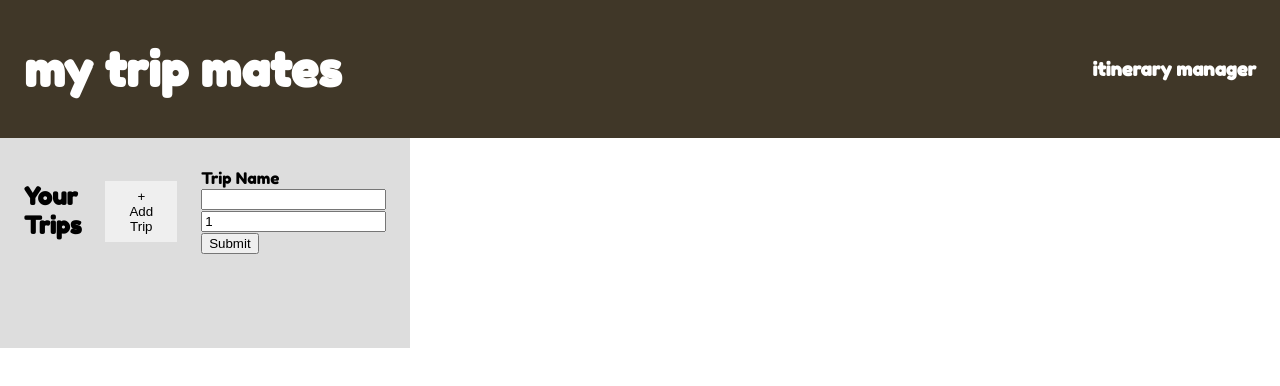
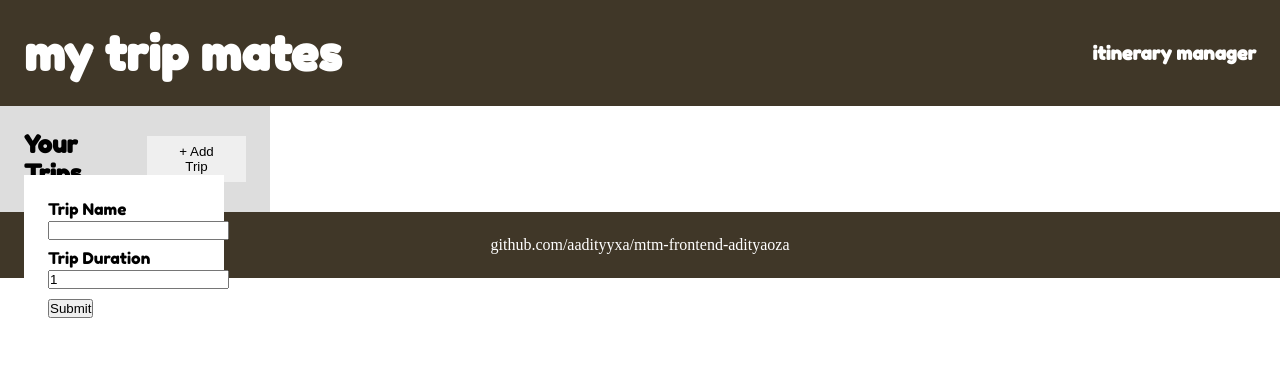
Before and after one commit to aadityyxa/mtm-frontend-adityaoza, a React (Vite) app: page / in a window 1280 px wide. Both pictures are taken after a click on the button "+ Add Trip". Shown: the top 386 px of the page. Built offline with nearby package versions, Linux system fonts and the light colour scheme.

Commit message:
before removing days functionality

```diff
--- a/src/App.css
+++ b/src/App.css
@@ -1,17 +1,14 @@
-#root {
-  width:100%;
-  min-height:100%;
+
+body{
+  height:100%;
   margin:0;
   padding:0;
-
-
 }
 
-body{
-  width:100%;
-  min-height:100%;
-  margin:0 auto;
+*{
+  margin:0;
   padding:0;
+  box-sizing:border-box;
 }
 
 @font-face {
@@ -22,8 +19,8 @@ body{
 .homepage{
   height:100%;
   width:100%;
-  display:grid;
-  grid-template-columns: 1fr 3fr;
+  display:flex;
+  flex-direction:column;
 
 
 }
@@ -40,6 +37,17 @@ h1{
   align-items: center;
   background:#403728;
   color:white;
-  padding:8px 24px;
+  padding:24px 24px;
 
 }
+
+footer{
+  grid-column:1/3;
+  padding:24px;
+  display:flex;
+  justify-content: center;
+  align-items: center;
+  background:#403728;
+  color:white;
+  width:100%;
+}
--- a/src/App.jsx
+++ b/src/App.jsx
@@ -13,6 +13,8 @@ export default function App() {
 
       <CentralPortion />
 
+      <footer>github.com/aadityyxa/mtm-frontend-adityaoza</footer>
+
     </div>
 
     </>
--- a/src/components/central-portion/CentralPortion.jsx
+++ b/src/components/central-portion/CentralPortion.jsx
@@ -42,7 +42,11 @@ export default function CentralPortion() {
 
                 <Sidebar trips={trips} addTrip={addTrip} removeTrip={removeTrip} selectTrip={selectTrip}/>
 
+                <div className="itinerary-section">
+
                 {selectedTripId !== "" && <Itinerary trips={trips} selectedTripId={selectedTripId} updateTrips={setTrips} />}
+            </div>
+
             </div>
     )
 }
--- a/src/components/central-portion/central-portion.css
+++ b/src/components/central-portion/central-portion.css
@@ -1,6 +1,7 @@
 .central-portion{
-    /* height:100%; */
+    /* column-gap:24px; */
+    /* grid-column:1/3; */
     display:grid;
     grid-template-columns: 1fr 3fr;
-    column-gap:24px;
+    flex-grow: 1;
 }
--- a/src/components/itinerary-section/itinerary.css
+++ b/src/components/itinerary-section/itinerary.css
@@ -1,9 +1,15 @@
-.itinerary{
+.itinerary-section{
+    grid-column:2/3;
+    padding:18px 0px;
+}
+
+.grid{
+    width:100%;
     display:grid;
-    grid-template-columns: repeat(auto-fit, minmax(1fr, 350px));
+    grid-template-columns: 1fr 1fr 1fr;
     list-style-type:none;
     gap:24px;
-    grid-column:2/3;
+    width:100%;
 
 }
 
@@ -13,17 +19,12 @@
     list-style-type:none;
 }
 
-.day-section-header{
-    display:flex;
-    justify-content: space-between;
-    align-items: center;
-
-}
 
 .add-tasks-button{
     border:none;
     padding:4px 8px;
     cursor:pointer;
+    font-size:9px;
 }
 
 .add-task-form{
--- a/src/components/itinerary-section/itinerary.jsx
+++ b/src/components/itinerary-section/itinerary.jsx
@@ -52,11 +52,11 @@ export default function Itinerary({trips, selectedTripId, updateTrips}) {
 
     return(
         <div className="itinerary">
-        <ul>
+        <ul className='grid'>
             {days.map((day) => {
-                return <li key={day.id} className='day-section-'>
+                return <li key={day.id} className='day-section'>
                             <div className="day-section-header">
-                                <h3>Day {(days.indexOf(day)) + 1}</h3>
+                                <h4>Day {(days.indexOf(day)) + 1}</h4>
                                 <button onClick={toggleForm} className='add-tasks-button'>+  Add Task </button>
                             </div>
                         {showForm &&
--- a/src/components/sidebar/Sidebar.jsx
+++ b/src/components/sidebar/Sidebar.jsx
@@ -38,14 +38,14 @@ export default function Sidebar({trips, addTrip, removeTrip, selectTrip}) {
                         <h2>Your Trips</h2>
                         <button onClick={toggleForm} className='add-trips-button'>+  Add Trip </button>
                         {showForm &&
-                        <form onSubmit={handleSubmit} className='add-trip-form'>
+                        <form onSubmit={handleSubmit} className='add-trip-form' >
                             <div className="form-item">
                                 <label htmlFor="name">Trip Name</label>
                                 <input type="text" name="name" id="name" value={name} onChange={(e) => {setName(e.target.value)}}/>
                             </div>
 
                             <div className="form-item">
-                                <label htmlFor="duration"></label>
+                                <label htmlFor="duration">Trip Duration</label>
                                 <input type="number" name="duration" id="duration" min='1' value={duration} onChange={(e) => {setDuration(e.target.value)}}/>
                             </div>
 
--- a/src/components/sidebar/sidebar.css
+++ b/src/components/sidebar/sidebar.css
@@ -1,9 +1,7 @@
 .sidebar{
-    grid-column:1/2;
     background:#ddd;
     color:black;
     list-style-type:none;
-    height:100%;
     padding:24px;
     font-family:Fredoka One;
     list-style: none;
@@ -26,6 +24,23 @@
     cursor:pointer;
 }
 
+.add-trip-form{
+    position:absolute;
+    height: 150px;
+    width:200px;
+    padding:24px;
+    background:white;
+    top:175px;
+
+}
+
+.form-item{
+    padding-bottom:8px;
+}
+
+label{
+    padding-bottom:8px;
+}
 .trip-item{
     display:grid;
     grid-template-columns: 8fr 2fr;
```
